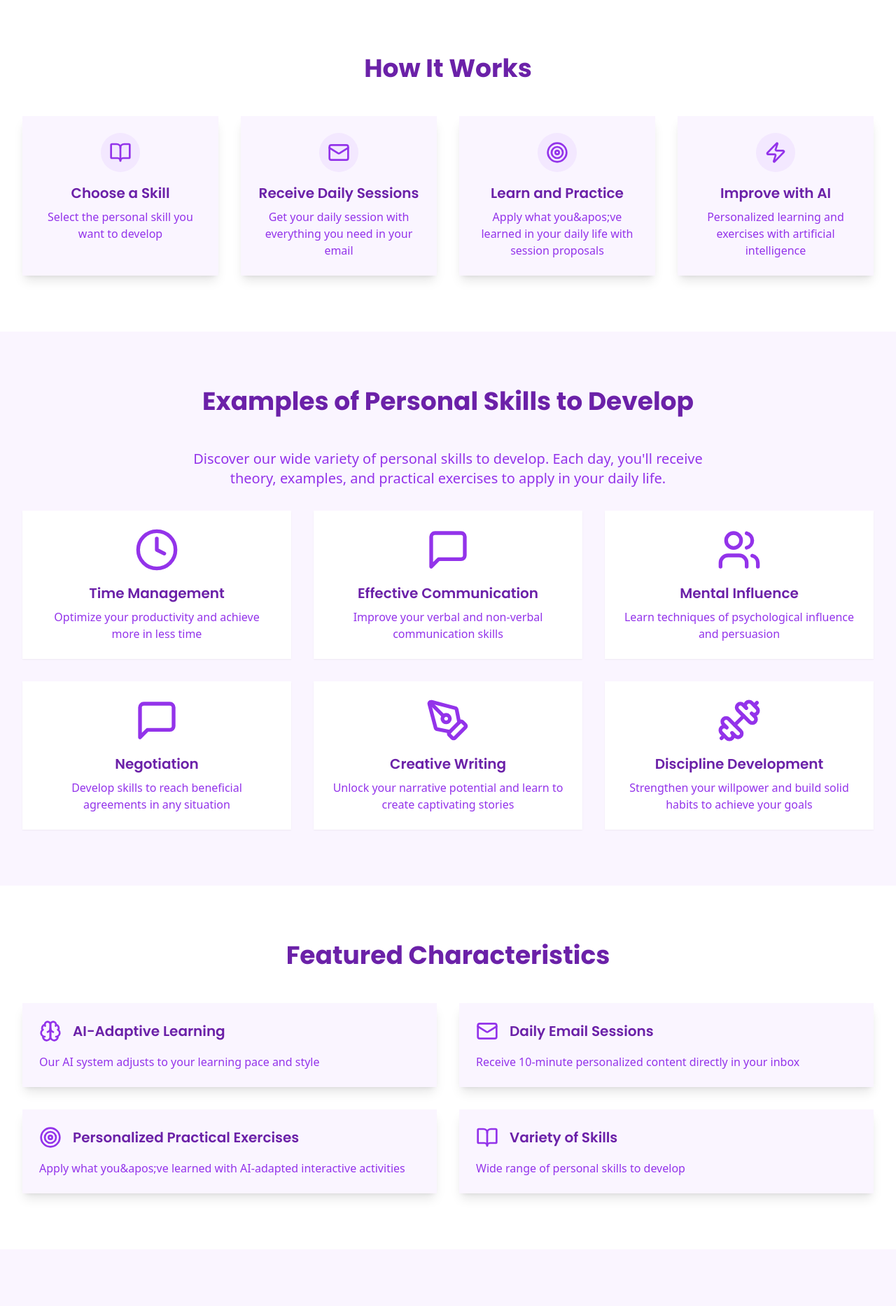
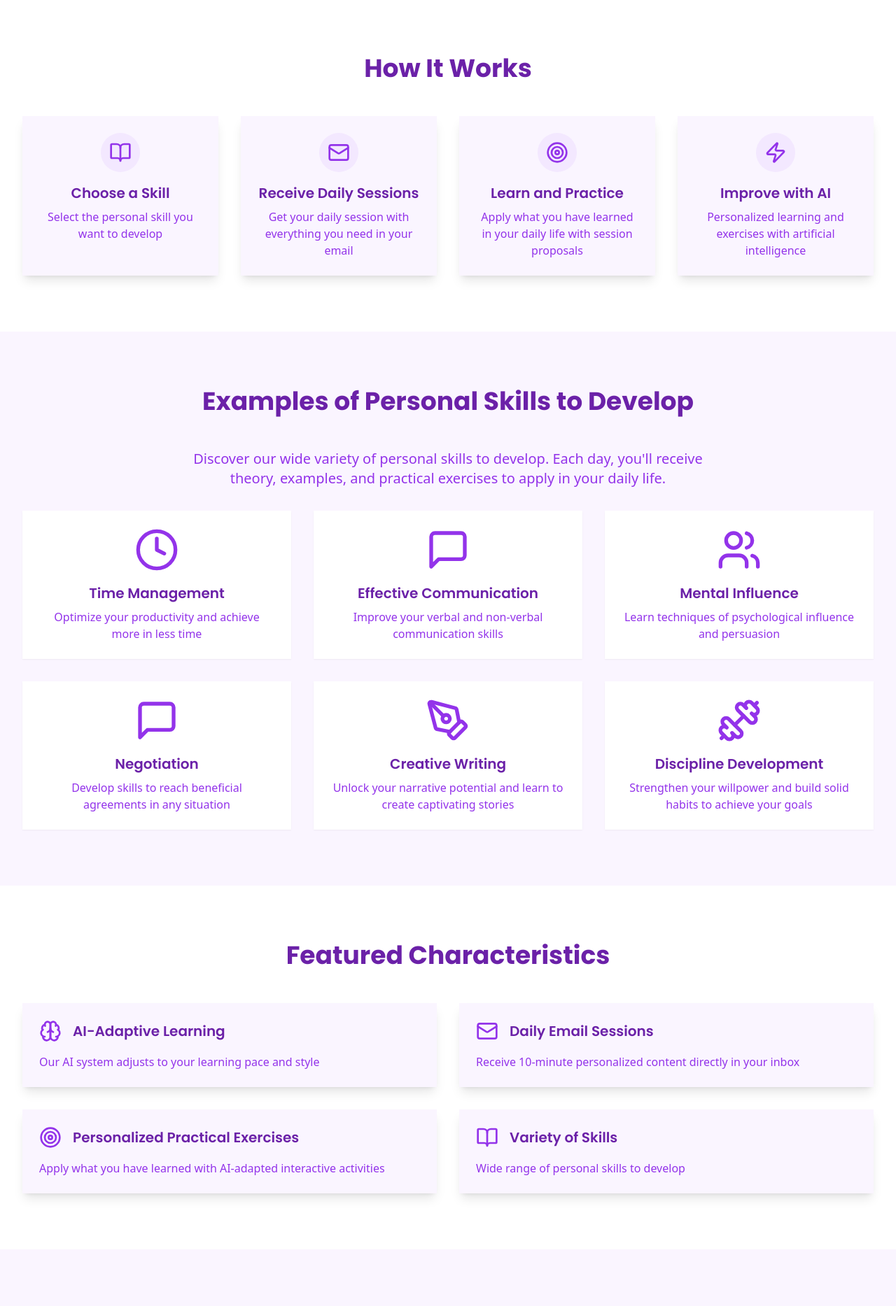
Before and after one commit to Ferrajju/skillvoo-landing, a Next.js app: page / in a window 1280 px wide. Shown: the part 1305-3172 px from the top of the page at 70% size. Built offline with nearby package versions, Linux system fonts and the light colour scheme.

Commit message:
Último retoque

```diff
--- a/app/page.tsx
+++ b/app/page.tsx
@@ -77,7 +77,7 @@ export default function LandingPage() {
 
       const data = await response.json()
       if (response.ok) {
-        setMessage("Thank you for registering! You&apos;ll receive your free course soon.")
+        setMessage("Thank you for registering! We will notice you.")
         setName("")
         setEmail("")
       } else {
@@ -233,7 +233,7 @@ export default function LandingPage() {
               {
                 title: "Learn and Practice",
                 icon: Target,
-                description: "Apply what you&apos;ve learned in your daily life with session proposals",
+                description: "Apply what you have learned in your daily life with session proposals",
               },
               {
                 title: "Improve with AI",
@@ -357,7 +357,7 @@ export default function LandingPage() {
               },
               {
                 title: "Personalized Practical Exercises",
-                description: "Apply what you&apos;ve learned with AI-adapted interactive activities",
+                description: "Apply what you have learned with AI-adapted interactive activities",
                 icon: Target,
               },
               {
```
